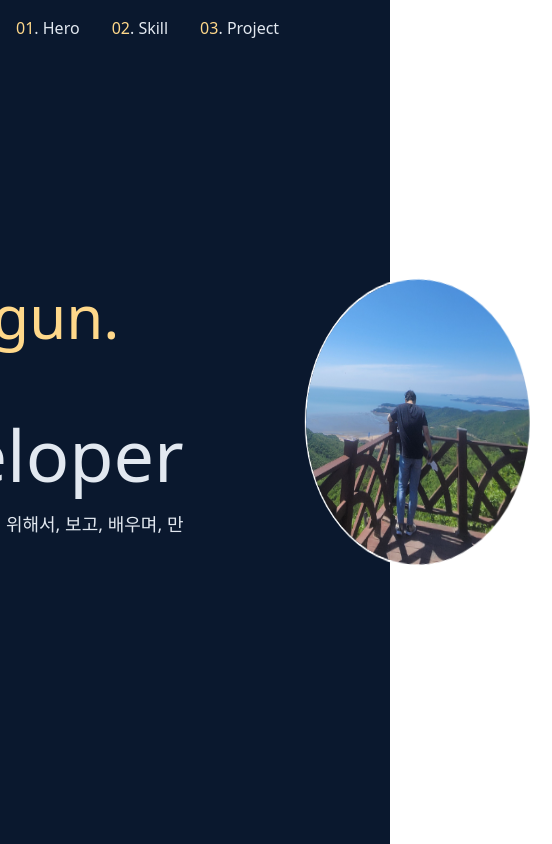
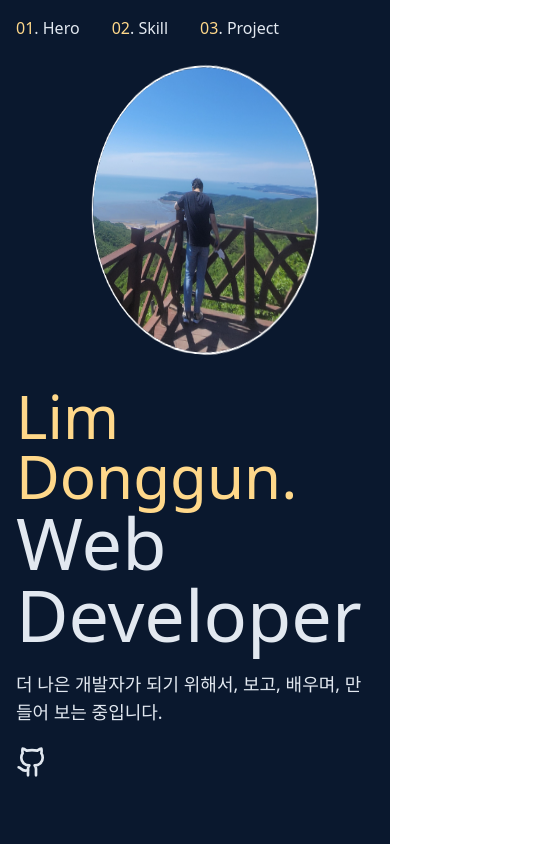
Before and after one commit to DonggunLim/resume, a React (Vite) app: page / in a window 390 px wide. Shown: the top 844 px of the page, 552 px wide, since content can reach past the window. Built offline with nearby package versions, Linux system fonts and the light colour scheme; the HTML template or start-up script is replaced by a standard one.

Commit message:
style: hero 반응형

```diff
--- a/src/pages/MainPage/components/Hero.tsx
+++ b/src/pages/MainPage/components/Hero.tsx
@@ -6,9 +6,9 @@ const Hero = () => {
   return (
     <section
       id="hero"
-      className="flex h-screen items-center justify-center gap-x-20"
+      className="flex h-screen flex-col-reverse items-center justify-center gap-y-8 px-4 text-center md:flex-row md:gap-x-20 md:text-left"
     >
-      <div>
+      <div className="text-left">
         <h1 className="text-highlight block text-6xl">Lim Donggun.</h1>
         <h1 className="text-7xl">Web Developer</h1>
         <p className="my-5 text-lg font-medium">
```
